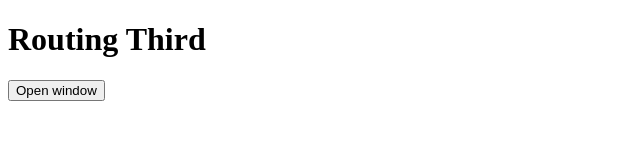
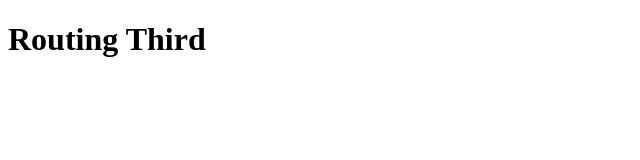
Before and after one commit to lordever/TestCrossCookies, a plain HTML site: page routing_third/static/welcome/index.html in a window 1280 px wide. Shown: the whole page, without its empty margins (0-640 px from the left). Drawn offline with Linux system fonts and the light colour scheme; files whose address does not match are found by name.

Commit message:
Deleted call of window popup

```diff
--- a/routing_third/static/welcome/index.html
+++ b/routing_third/static/welcome/index.html
@@ -10,6 +10,5 @@
 <body>
     <h1>Routing Third</h1>
     <iframe src="http://seconddomain.gre:3005/shareState" style="display: none"></iframe>
-    <button id="windowPopup">Open window</button>
 </body>
 </html>
```
